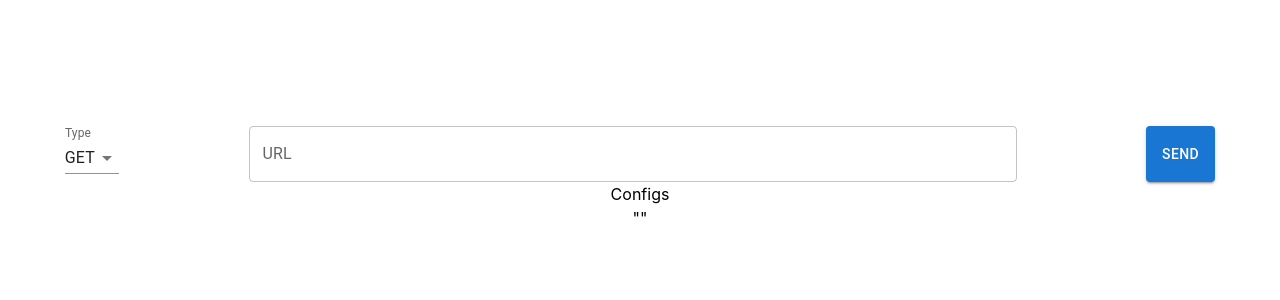
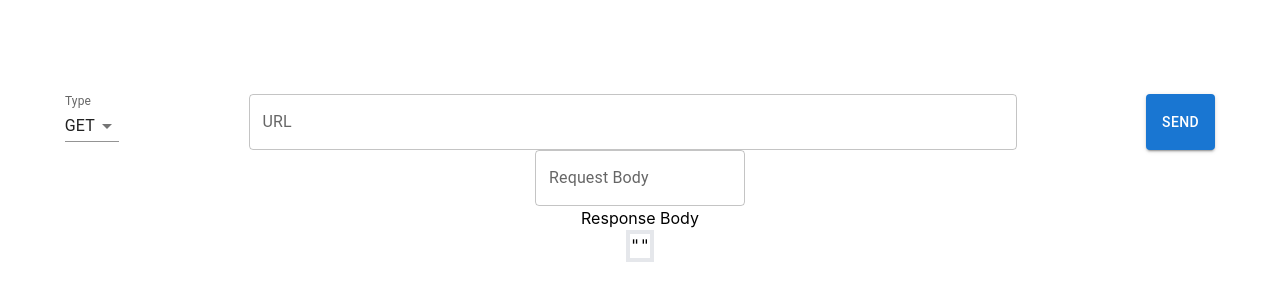
Before and after one commit to harshal-99/postman-devsnest, a React (Create React App) app: page / in a window 1280 px wide. Shown: the part 222-522 px from the top of the page. Built offline with nearby package versions, Linux system fonts and the light colour scheme.

Commit message:
Implement DELETE request

```diff
--- a/package.json
+++ b/package.json
@@ -19,7 +19,8 @@
     "start": "react-scripts start",
     "build": "react-scripts build",
     "test": "react-scripts test",
-    "eject": "react-scripts eject"
+    "eject": "react-scripts eject",
+    "json-server": "json-server --watch db.json --port 3002"
   },
   "eslintConfig": {
     "extends": [
@@ -40,6 +41,7 @@
     ]
   },
   "devDependencies": {
+    "json-server": "^0.17.1",
     "tailwindcss": "^3.2.4"
   }
 }
--- a/src/App.js
+++ b/src/App.js
@@ -10,6 +10,7 @@ import axios from "axios";
 function App() {
 	const requestType = ['GET', 'POST', 'PUT', 'PATCH', 'DELETE'];
 	const [request, setRequest] = useState(requestType[0]);
+	const [requestBody, setRequestBody] = useState('')
 	const [url, setUrl] = useState('');
 	const [response, setResponse] = useState('');
 
@@ -18,16 +19,20 @@ function App() {
 	}
 
 	async function sendRequest() {
-		console.log(request, url);
+		console.log(request, url, requestBody);
 		let response
 		switch (request) {
 			case 'GET': {
 				response = await axios.get(url);
 				break;
 			}
-			/*			case 'POST': {
-							response = await axios.post(url);
-						}*/
+			case 'DELETE' : {
+				response = await axios.delete(url);
+				break;
+			}
+			case 'POST': {
+				response = await axios.post(url, requestBody);
+			}
 		}
 		setResponse(response.data);
 		console.log(response.data);
@@ -53,11 +58,20 @@ function App() {
 				/>
 				<Button variant="contained" onClick={sendRequest}>Send</Button>
 			</div>
+			<TextField
+				label="Request Body"
+				id='text-field'
+				value={requestBody}
+				onChange={e => setRequestBody(e.target.value)}
+				multiline
+			></TextField>
 			<div>
-				Configs
+				Response Body
 			</div>
-			<div>
-				{JSON.stringify(response)}
+			<div className="border-4">
+				<pre><code>
+					{JSON.stringify(response, null, 4)}
+				</code></pre>
 			</div>
 		</div>
 	);
```
Also changed, not shown: 1 other file (tests, documents, lock files or other folders).
